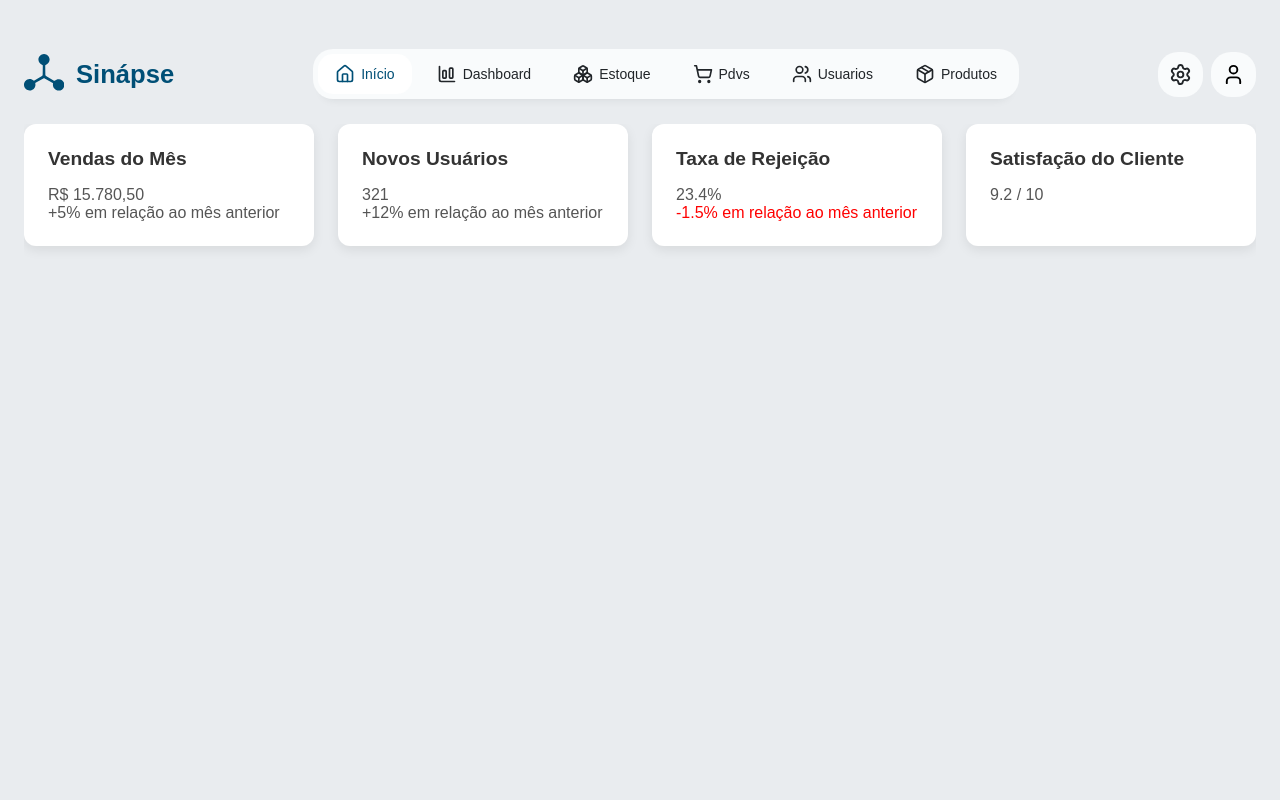
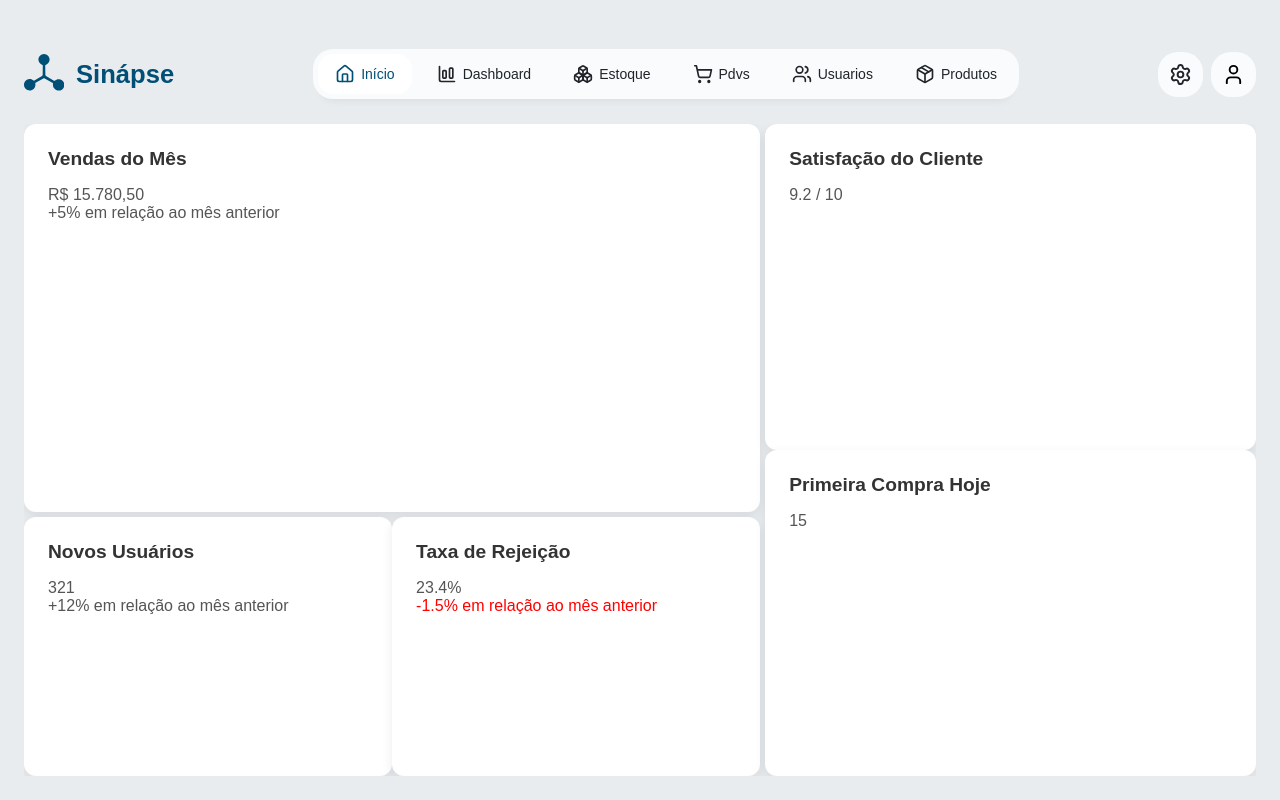
Before and after one commit to josielmaicon/Sinapse-ERP, a React (Vite) app in the folder interface/: page / in a window 1280 px wide. Built offline with nearby package versions, Linux system fonts and the light colour scheme; a web font is replaced by a local one.

Commit message:
grid realizado

```diff
--- a/interface/src/pages/homepage.jsx
+++ b/interface/src/pages/homepage.jsx
@@ -4,12 +4,14 @@ import styles from "../styles/Dashboard.inicial.module.css"
 export default function HomePage() {
   return (
     <div className={styles.dashboardContainer}>
-      <div className={styles.dashboardGrid}>
+      <div className={styles.grid_0}>
+        <div className={styles.grid_1}>
           <Card title="Vendas do Mês">
             <p>R$ 15.780,50</p>
             <span>+5% em relação ao mês anterior</span>
           </Card>
 
+        <div className={styles.grid_1_1}>
           <Card title="Novos Usuários">
             <p>321</p>
             <span>+12% em relação ao mês anterior</span>
@@ -19,10 +21,18 @@ export default function HomePage() {
             <p>23.4%</p>
             <span style={{ color: 'red' }}>-1.5% em relação ao mês anterior</span>
           </Card>
+        </div>
+      </div>
 
+          <div className={styles.grid_2}>
             <Card title="Satisfação do Cliente">
               <p>9.2 / 10</p>
             </Card>
+
+            <Card title="Primeira Compra Hoje">
+              <p>15</p>
+            </Card>
+        </div>
       </div>
     </div>
   );
--- a/interface/src/styles/Dashboard.inicial.module.css
+++ b/interface/src/styles/Dashboard.inicial.module.css
@@ -1,17 +1,39 @@
 .dashboardContainer {
   padding: 0px;
   background-color: transparent;
-
+  height: 100%;
 }
 
 .dashboardContainer h1 {
   margin-bottom: 24px;
 }
 
-.dashboardGrid {
+.grid_0 {
   display: grid;
-  /* Cria colunas flexíveis. Cada uma terá no mínimo 280px,
-     e elas se ajustarão para preencher o espaço (1fr). */
-  grid-template-columns: repeat(auto-fit, minmax(280px, 1fr));
-  gap: 24px; /* <<< SEU ESPAÇAMENTO! A distância entre os balões. */
+  grid-template-columns: 0.6fr 0.4fr;
+  gap: 5px;
+  height: 100%;
+  min-height: 0;
 }
+
+.grid_1 {
+  display: grid;
+  grid-template-rows: 0.6fr 0.4fr;
+  gap: 5px;
+  height: 100%;
+  min-height: 0;
+}
+
+.grid_1_1 {
+  display: grid;
+  grid-template-columns: 1fr 1fr;
+  height: 100%;
+  min-height: 0;
+}
+
+.grid_2 {
+  display: grid;
+  grid-template-rows: 1fr 1fr;
+  height: 100%;
+  min-height: 0;
+}
--- a/interface/src/styles/HomeLayout.css
+++ b/interface/src/styles/HomeLayout.css
@@ -4,7 +4,7 @@
   grid-template-rows: 0.7fr 0.3fr;    /* linhas 70% e 30% */
   gap: 16px;
   height: calc(100vh - 120px);
-  padding: 16px;
+  padding: s6px;
 }
 
 /* Primeira coluna */
@@ -19,7 +19,7 @@
   grid-column: 1 / 2;
   grid-row: 2 / 3;
   display: flex;       /* lado a lado */
-  gap: 8px;
+  gap: 4px;
 }
 
 .sub-module {
```
Lines whose indentation alone changed are shown as unchanged.
